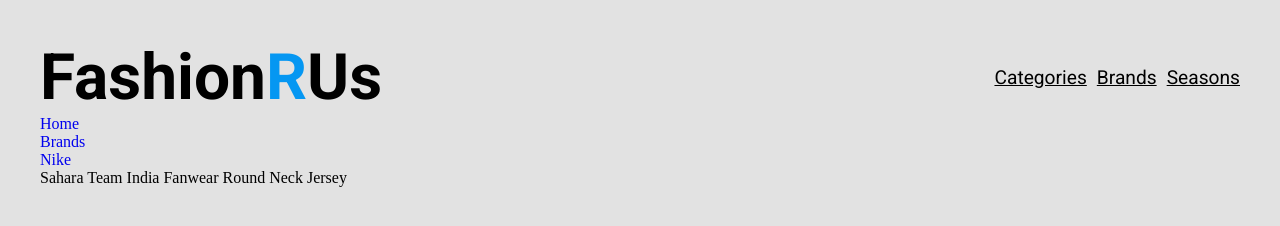
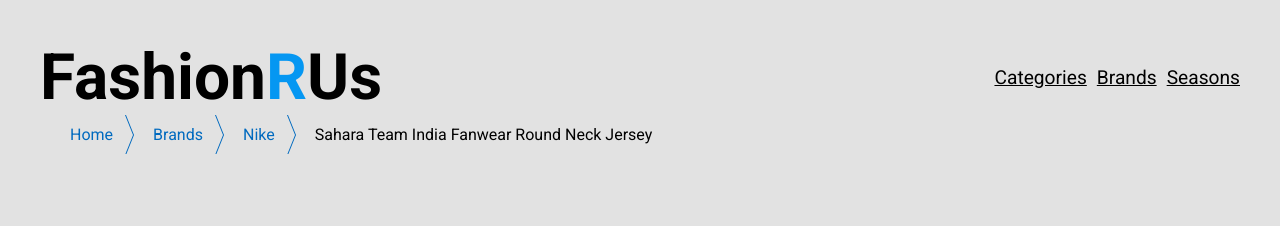
Before and after one commit to jannajenna/Static-Products-Assignment, a plain HTML site: page html/product.html in a window 1280 px wide. Drawn offline with Linux system fonts and the light colour scheme.

Commit message:
Breadcrum styling

```diff
--- a/css/product.css
+++ b/css/product.css
@@ -0,0 +1,97 @@
+:root {
+  --bckg-color: #e2e2e2;
+  --ccent-color-1: #0597f2;
+  --ccent-color-2: #66c7ff;
+  --ccent-color-3: #006abf;
+  --text-1-color: black;
+  --xtra-color-1: #bfb4b0;
+  --xtra-color-2: #f2e5df;
+  --xtra-color-3: #f5f5f7;
+
+  --font: "Roboto", Arial, Helvetica, sans-serif;
+
+  --font-big: 4rem;
+  --font-medium: 2.5rem;
+  --font-small: 1.2rem;
+}
+.breadcrumbs {
+  overflow: hidden;
+}
+
+.breadcrumbs li {
+  float: left;
+}
+
+.breadcrumbs li a,
+.breadcrumbs li {
+  font-family: var(--font);
+  color: var(--ccent-color-3);
+  padding: 5px 0 5px 20px;
+  background-color: var(--bckg-color);
+  position: relative;
+  display: block;
+  float: left;
+}
+
+.breadcrumbs li a::after {
+  content: "";
+  display: block;
+  width: 0;
+  height: 0;
+  border-top: 50px solid transparent;
+  border-bottom: 50px solid transparent;
+  border-left: 20px solid var(--bckg-color);
+  position: absolute;
+  top: 50%;
+  margin-top: -50px;
+  left: 100%;
+  z-index: 2;
+}
+
+.breadcrumbs li a::before {
+  content: "";
+  display: block;
+  width: 0;
+  height: 0;
+  border-top: 50px solid transparent;
+  border-bottom: 50px solid transparent;
+  border-left: 20px solid var(--ccent-color-3);
+  position: absolute;
+  top: 50%;
+  margin-top: -50px;
+  margin-left: 1px;
+  left: 100%;
+  z-index: 1;
+}
+
+.breadcrumbs li:first-child a {
+  padding-left: 10px;
+}
+
+/* .breadcrumbs li:nth-child(2) a,
+.breadcrumbs li:nth-child(2) {
+  background: var(--ccent-color-2);
+}
+
+.breadcrumbs li:nth-child(2) a::after {
+  border-left-color: var(--ccent-color-2);
+} */
+
+.breadcrumbs li:last-child a,
+.breadcrumbs li:last-child {
+  background: transparent;
+  color: var(--text-1-color);
+}
+
+.breadcrumbs li:last-child a::after,
+.breadcrumbs li:last-child a::before {
+  border: 0;
+}
+
+.breadcrumbs li a:hover {
+  color: var(--text-1-color);
+}
+
+.breadcrumbs li:last-child a:hover {
+  cursor: pointer;
+}
--- a/css/style.css
+++ b/css/style.css
@@ -70,68 +70,3 @@ h1 {
   font-family: var(--font);
   font-size: var(--font-small);
 }
-
-/* Product list */
-
-h2 {
-  font-size: var(--font-medium);
-  margin-top: 3rem;
-  margin-bottom: 1.5rem;
-  font-weight: 700;
-  grid-column: 1/-1;
-}
-
-.tshirtName {
-  font-weight: 700;
-}
-
-.lighter {
-  opacity: 80%;
-}
-
-p {
-  color: var(--text-1-color);
-  font-family: var(--font);
-  line-height: 1.5rem;
-}
-
-.card {
-  background-color: var(--xtra-color-3);
-  padding: 10px;
-}
-
-.card > img {
-  max-width: 100%;
-}
-
-.card {
-  display: flex;
-  flex-direction: column;
-  line-height: 1.5;
-}
-
-.price {
-  display: flex;
-  justify-content: space-between;
-}
-
-.price :nth-child(2) {
-  color: var(--bckg-color);
-  background-color: var(--ccent-color-1);
-}
-
-.soldOut > img {
-  opacity: 0.5;
-}
-
-.wrapermain {
-  display: grid;
-  grid-template-columns: repeat(auto-fill, minmax(200px, 1fr));
-  gap: 2rem 2rem;
-}
-
-.card > a {
-  font-family: var(--font);
-  color: var(--text-1-color);
-  text-decoration: underline dotted var(--ccent-color-3);
-}
--- a/html/product.html
+++ b/html/product.html
@@ -6,7 +6,7 @@
     <meta name="viewport" content="width=device-width, initial-scale=1.0" />
     <title>Document</title>
     <link rel="stylesheet" href="../css/style.css" />
-    <link rel="stylesheet" href="../css/productstyle.css" />
+    <link rel="stylesheet" href="../css/product.css" />
   </head>
   <body>
     <header>
@@ -23,11 +23,11 @@
     </header>
     <main>
       <ol class="breadcrumbs">
-        <li class=".breadcrumbitem"><a href="../index.html">Home</a></li>
-        <li class=".breadcrumbitem"><a href="category.html">Brands</a></li>
-        <li class=".breadcrumbitem"><a href="productlist.html">Nike</a></li>
-        <li class=".breadcrumbitem">
-          Sahara Team India Fanwear Round Neck Jersey
+        <li class="breadcrumbitem"><a href="../index.html">Home</a></li>
+        <li class="breadcrumbitem"><a href="category.html">Brands</a></li>
+        <li class="breadcrumbitem"><a href="productlist.html">Nike</a></li>
+        <li class="breadcrumbitem">
+          <a href="#"> Sahara Team India Fanwear Round Neck Jersey</a>
         </li>
       </ol>
     </main>
```
